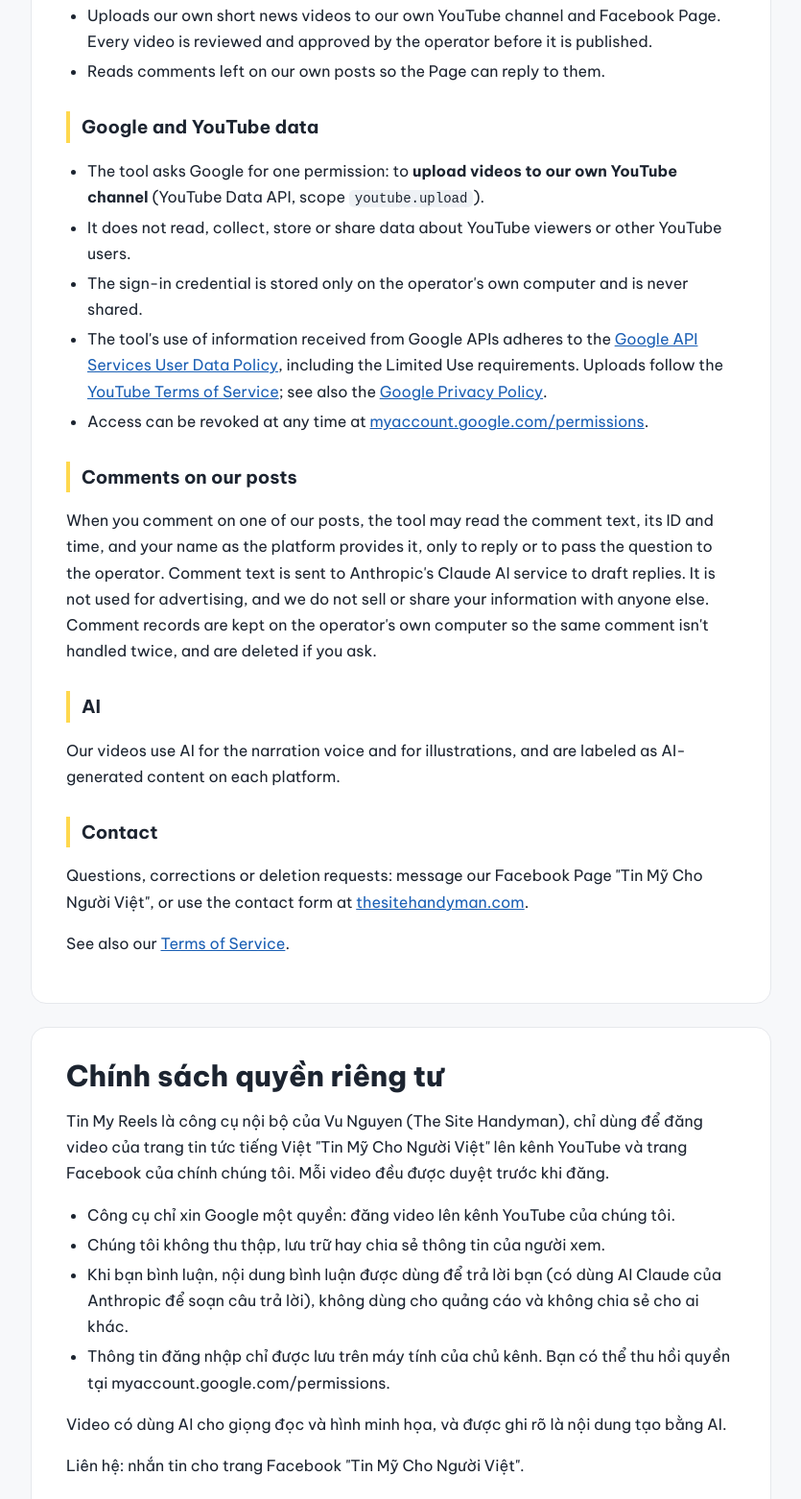
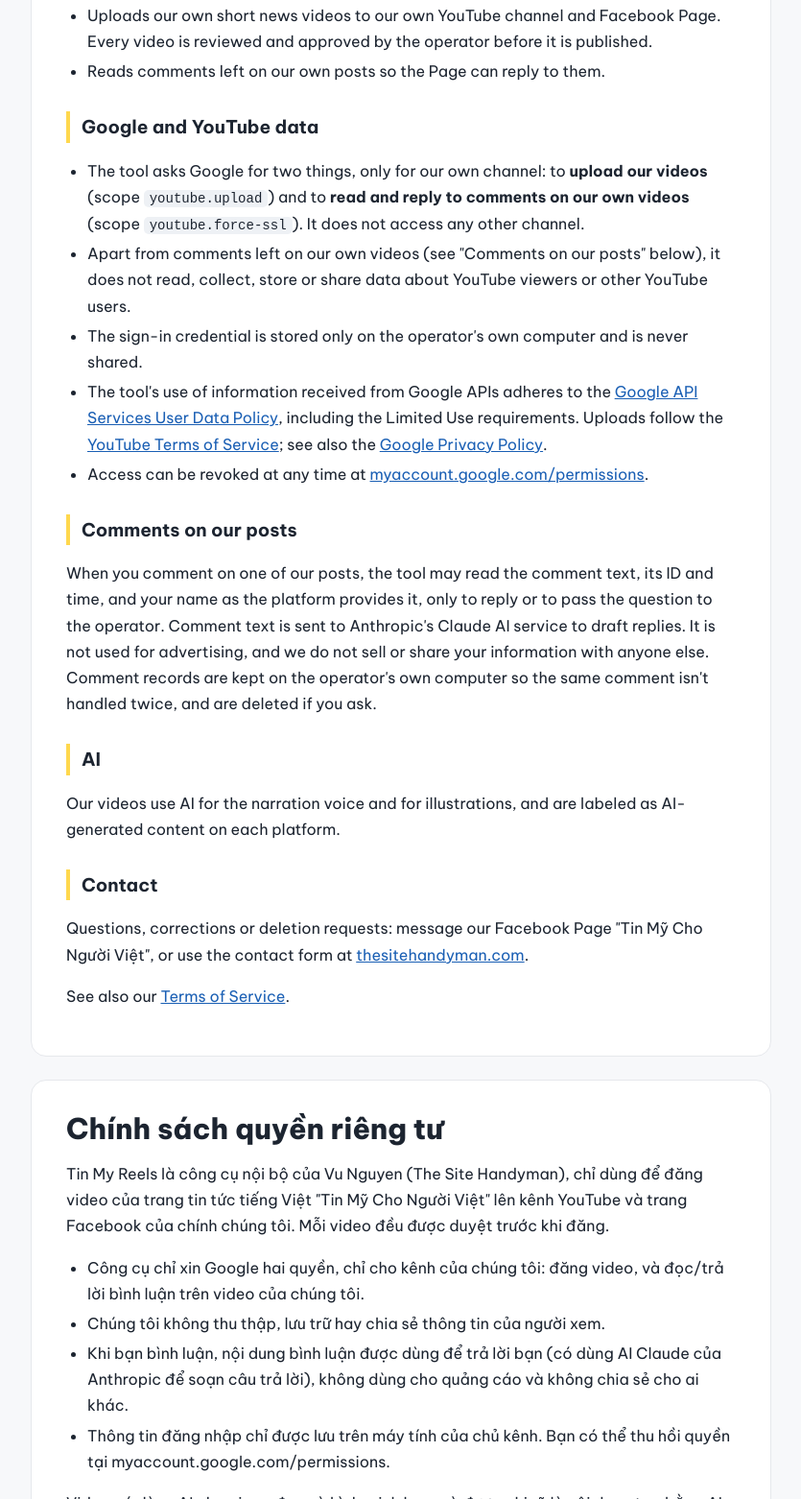
Before and after one commit to uyvunk/vu-nguyen-dev, a plain HTML site: page privacy/tin-my-reels.html in a window 1280 px wide. Shown: the part 380-1942 px from the top of the page at 96% size, without its empty margins (222-1057 px from the left). Drawn offline with Linux system fonts and the light colour scheme.

Commit message:
Tin Mỹ privacy policy: add comment replies on our own YouTube videos
The tool will also read and reply to comments on our own videos
(youtube.force-ssl), so the policy now lists both permissions.

Co-Authored-By: Claude Opus 5.5 <noreply@anthropic.com>

```diff
--- a/privacy/tin-my-reels.html
+++ b/privacy/tin-my-reels.html
@@ -52,9 +52,11 @@ Facebook and YouTube. It is not offered to the public and has no other users.</p
 
 <h2>Google and YouTube data</h2>
 <ul>
-  <li>The tool asks Google for one permission: to <strong>upload videos to our own YouTube channel</strong>
-      (YouTube Data API, scope <code>youtube.upload</code>).</li>
-  <li>It does not read, collect, store or share data about YouTube viewers or other YouTube users.</li>
+  <li>The tool asks Google for two things, only for our own channel: to <strong>upload our videos</strong>
+      (scope <code>youtube.upload</code>) and to <strong>read and reply to comments on our own videos</strong>
+      (scope <code>youtube.force-ssl</code>). It does not access any other channel.</li>
+  <li>Apart from comments left on our own videos (see "Comments on our posts" below), it does not read, collect, store
+      or share data about YouTube viewers or other YouTube users.</li>
   <li>The sign-in credential is stored only on the operator's own computer and is never shared.</li>
   <li>The tool's use of information received from Google APIs adheres to the
       <a href="https://developers.google.com/terms/api-services-user-data-policy">Google API Services User Data Policy</a>,
@@ -84,7 +86,8 @@ form at <a href="https://thesitehandyman.com/#contact">thesitehandyman.com</a>.<
 <p>Tin My Reels là công cụ nội bộ của Vu Nguyen (The Site Handyman), chỉ dùng để đăng video của trang tin tức tiếng Việt
 "Tin Mỹ Cho Người Việt" lên kênh YouTube và trang Facebook của chính chúng tôi. Mỗi video đều được duyệt trước khi đăng.</p>
 <ul>
-  <li>Công cụ chỉ xin Google một quyền: đăng video lên kênh YouTube của chúng tôi.</li>
+  <li>Công cụ chỉ xin Google hai quyền, chỉ cho kênh của chúng tôi: đăng video, và đọc/trả lời bình luận trên video
+      của chúng tôi.</li>
   <li>Chúng tôi không thu thập, lưu trữ hay chia sẻ thông tin của người xem.</li>
   <li>Khi bạn bình luận, nội dung bình luận được dùng để trả lời bạn (có dùng AI Claude của Anthropic để soạn câu trả
       lời), không dùng cho quảng cáo và không chia sẻ cho ai khác.</li>
```
